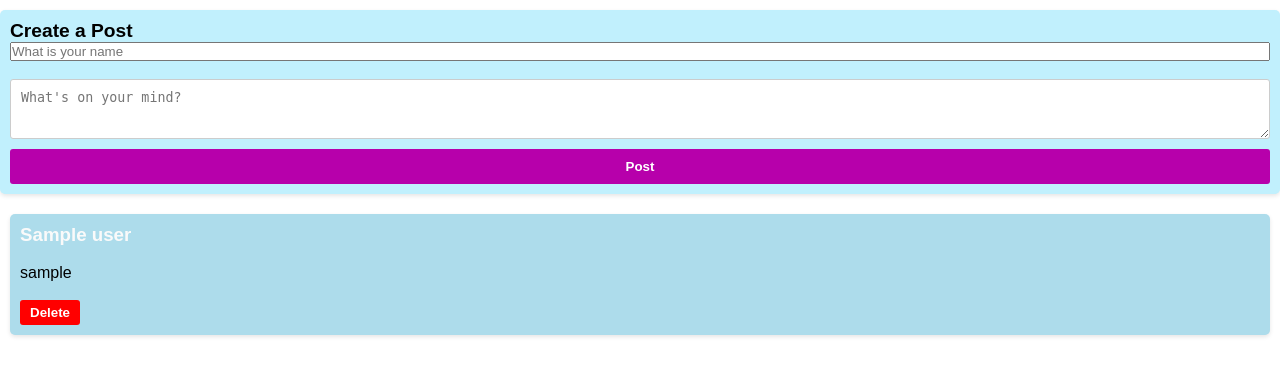
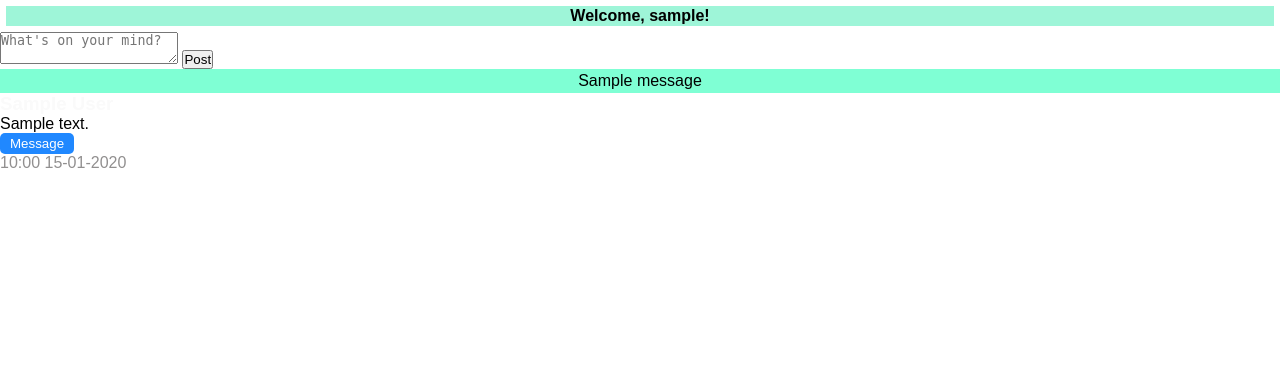
Before and after one commit to syncrao/Dummy-API, a Flask app: template templates/index.html in a window 1280 px wide. Shown: the part 49-425 px from the top of the page. Run offline with Flask 3, Linux system fonts and the light colour scheme; tables that the repository leaves empty hold one stand-in row (values such as "Sample post"); the template is opened without the code that fills it: values that come from a table or form of the project are taken from there, most other values are stand-ins (such as "Sample title", 1, 10 or a date in 2020); one stand-in notice (Sample message) is shown; some libraries are stand-ins or nearby versions.

Commit message:
Update index.html
new

```diff
--- a/templates/index.html
+++ b/templates/index.html
@@ -1,94 +1,44 @@
 {% extends 'layout.html' %}
 
-{% block style %}
-
-<style>
-    .post-container {
-        max-width: 100%;
-        margin: 10px auto;
-        background-color: #c1f0fd;
-        padding: 10px;
-        border-radius: 5px;
-        box-shadow: 0 2px 4px rgba(0, 0, 0, 0.1);
-    }
-
-    .post-container h2 {
-        font-size: 1.2rem;
-        margin-bottom: auto;
-    }
-
-    .post-form {
-        display: flex;
-        flex-direction: column;
-    }
-
-    .post-form textarea {
-        padding: 10px;
-        border: 1px solid #ccc;
-        border-radius: 3px;
-        resize: vertical;
-        min-height: 60px;
-        margin-bottom: 10px;
-    }
-
-    .post-form input[type="submit"] {
-        background-color: #b700ab;
-        color: #fff;
-        padding: 10px 20px;
-        border: none;
-        border-radius: 3px;
-        cursor: pointer;
-        font-weight: bold;
-    }
-
-    .container {
-        display: grid;
-        grid-template-columns: 1fr;
-        grid-gap: 10px;
-        padding: 10px;
-
-    }
-
-    .left {
-        background-color: rgb(173, 220, 235);
-        padding: 10px;
-        border-radius: 5px;
-        box-shadow: 0 2px 4px rgba(0, 0, 0, 0.1);
-    }
-</style>
-
+{% block title %}
+homepage
 {% endblock %}
 
 {% block body %}
-
-
-
+<h4  style="background-color: rgb(158, 245, 216); text-align: center; margin: 6px; padding: 1px 1px;">Welcome, {{ username }}!</h4>
 <div class="post-container">
-    <h2>Create a Post</h2>
-    <form action="/" method="POST" class="post-form">
-        <input type="text" name="name" placeholder="What is your name" required>
-        <br>
-        <textarea type="text" name="username" placeholder="What's on your mind?" required></textarea>
+    <form method="POST" action="/" class="post-form">
+        <textarea id="content" name="content" placeholder="What's on your mind?" required></textarea>
         <input type="submit" value="Post">
     </form>
 </div>
 
+{% for message in get_flashed_messages() %}
+<p style="background-color: aquamarine; text-align: center; padding: 3px 3px;">{{ message }}</p>
+{% endfor %}
+
 <div class="container">
 
-    {% for user in usernames[::-1] %}
+    {% for post in posts %}
     <div class="left">
-        <h3 style="color: #fafafa;">{{ user.name }}</h3>
-        <br>
-        <p>{{ user.username }}</p>
-        <br>
-        <form action="/delete/{{ user.id }}" method="POST">
-            <button class="delete-button" type="submit">Delete</button>
+        <h3 style="color: #fafafa;">{{ post.bpost.name }} </h3>
+        <p>{{ post.content }}</p>
+        {% if post.bpost.id == session['user_id'] %}
+        <form action="{{ url_for('delete_post', post_id=post.id) }}" method="post" class="delete-form">
+            <button type="submit" class="delete-button">Delete</button>
         </form>
+        {% endif %}
+
+        {% if post.bpost.id != session['user_id'] %}
+        <form action="{{ url_for('messages', recipient_username=post.bpost.username) }}" method="post"
+            class="delete-form">
+            <button type="submit"  style="background-color: #2088ff; color: #ffffff; border: none; padding: 3px 10px;  border-radius: 5px; cursor: pointer;">Message</button>
+
+        </form>
+        {% endif %}
+        <p style="color: #918f8f;">{{ post.created_at.strftime("%H:%M %d-%m-%Y") }}</p>
     </div>
+
     {% endfor %}
 
-</div>
-
-
-
-{% endblock %}
+    {% endblock %}
```
